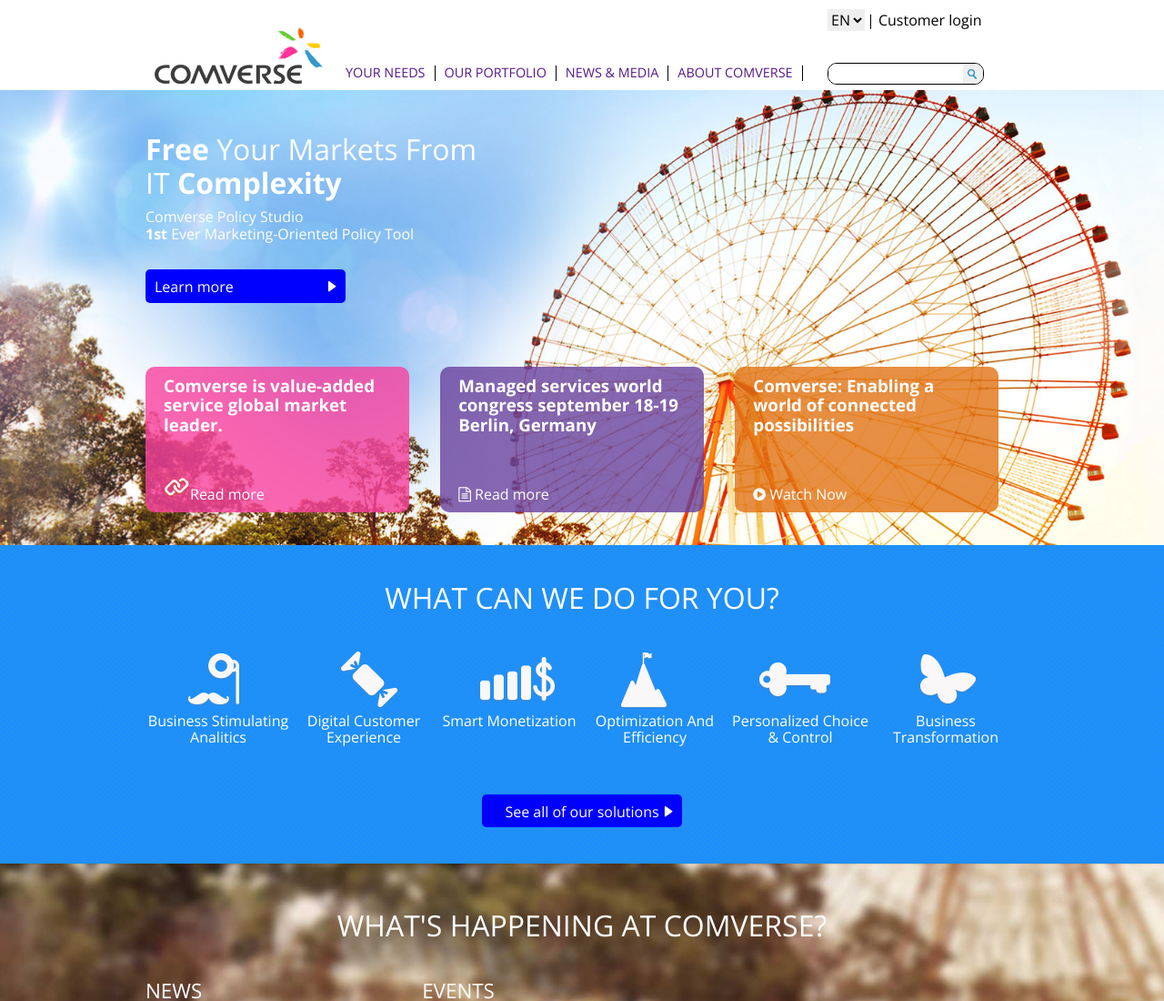
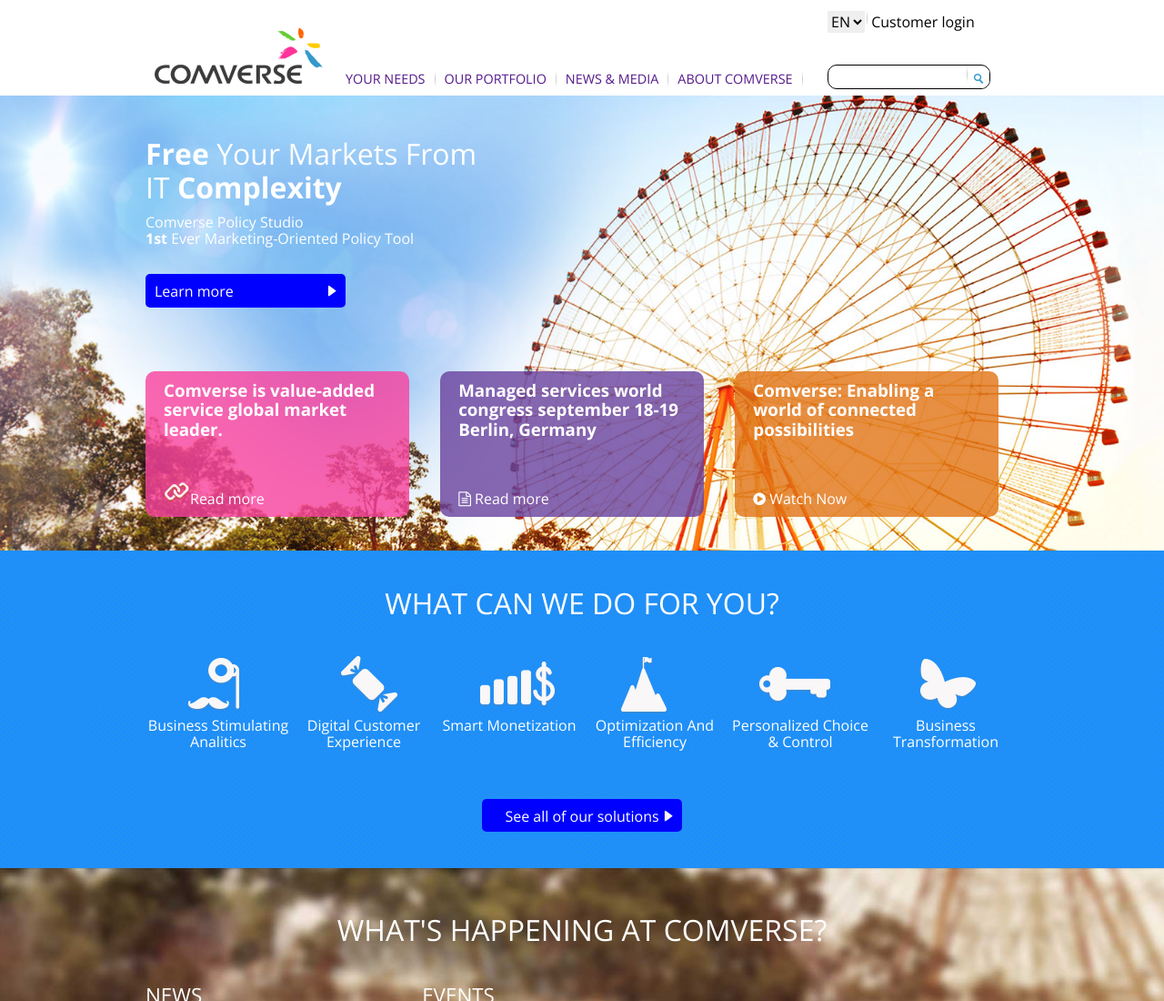
Before and after one commit to alon-kedar/NC-Comverse, a plain HTML site: page routes/index.html in a window 1280 px wide. Shown: the top 1100 px of the page at 91% size. Drawn offline with nearby package versions, Linux system fonts and the light colour scheme.

Commit message:
top section done

```diff
--- a/css/style.css
+++ b/css/style.css
@@ -340,10 +340,8 @@ li {
 #submit>input,
 #submit>button {
     border-style: hidden;
-    padding-left: 4px;
     height: 22px;
-    padding-top: 0;
-    padding-bottom: 0;
+	background-color: #fff;
 }
 
 #aside-sec {
@@ -414,11 +412,14 @@ ul {
     font-size: 0.9rem;
     margin-left: 10px;
 	padding-right: 10px;
-	border-right-style: solid;
-	border-right-width: 1px;
-	border-right-color: black;
 	/*color:black;*/
 	float: left;
+}
+
+.divider {
+	position: relative;
+	left: 10px;
+	top: 5px;
 }
 
 #top-sec ul>a:last-child {
@@ -449,6 +450,8 @@ ul {
 #submit input {
 	width:148px;
 	float: left;
+	margin-top: 2px;
+	margin-left: 4px;
 	/*margin-top: 27px;*/
 	/*border-radius: 5px;*/
 }
--- a/routes/index.html
+++ b/routes/index.html
@@ -14,20 +14,20 @@
 			<div class="padding">
 				<img src="../img/logo/comverse-logo.png" alt="comverse logo">
 				<ul>
-					<li><a href="">YOUR NEEDS</a></li>
-					<li><a href="">OUR PORTFOLIO</a></li>
-					<li><a href="">NEWS & MEDIA</a></li>
-					<li><a href="">ABOUT COMVERSE</a></li>
+					<li><a href="">YOUR NEEDS</a><img class="divider" src="../img/icons/divider.png" alt="divider"></li>
+					<li><a href="">OUR PORTFOLIO</a><img class="divider" src="../img/icons/divider.png" alt="divider"></li>
+					<li><a href="">NEWS & MEDIA</a><img class="divider" src="../img/icons/divider.png" alt="divider"></li>
+					<li><a href="">ABOUT COMVERSE</a><img class="divider" src="../img/icons/divider.png" alt="divider"></li>
 				</ul>
 				<div class="right">
 					<form method="post" id="top-right">
 						<select>
 							<option value="EN" selected>EN</option>
 							<option value="HE">HE</option>
-						</select><label for="login">| Customer login</label>
+						</select><label for="login"><img src="../img/icons/divider.png" alt="divider"> Customer login</label>
 						<div id="submit">
-							<input id="login"><button type="submit">
-							<img src="../img/icons/searchBtn.png" alt="search icon">
+							<input id="login">
+							<img src="../img/icons/divider.png" alt="divider"><button type="submit"><img src="../img/icons/searchBtn.png" alt="search icon">
 							</button>
 						</div>
 					</form>
```
